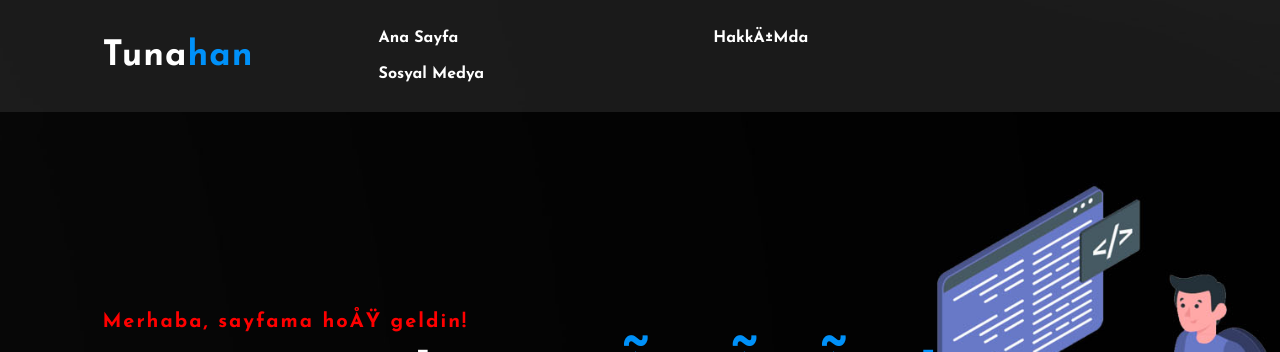
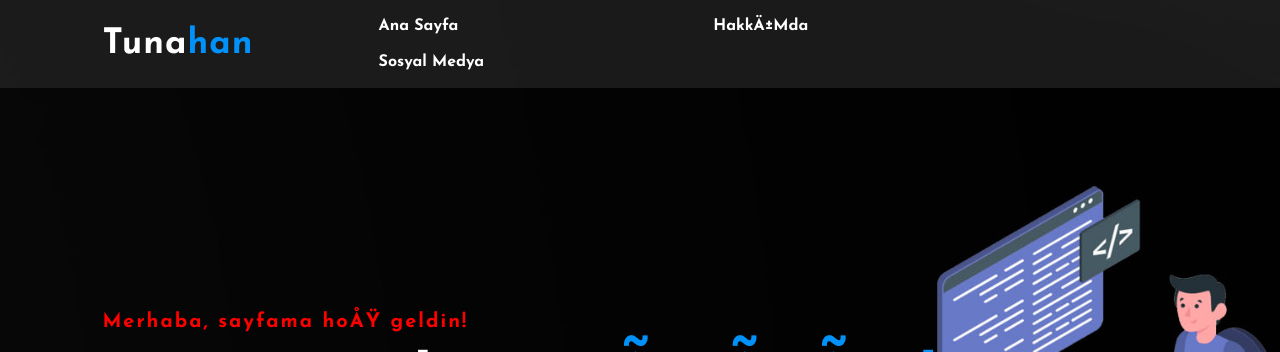
Before and after one commit to tunahankt/tunahankt.github.io, a PHP site: page / in a window 1280 px wide. Shown: the top 352 px of the page. Run offline with PHP 8.4, Linux system fonts and the light colour scheme.

Commit message:
Update style.css

```diff
--- a/css/style.css
+++ b/css/style.css
@@ -17,7 +17,7 @@
 	 align-items: center;
 	 justify-content: space-between;
 	 background-color: #252525b3;
-	 padding: 20px 8%;
+	 padding: 8px 8%;
 	 overflow: hidden;
 	 position: fixed;
 	 top: 0;
```
